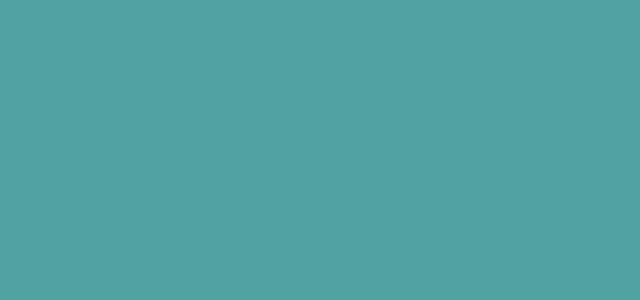
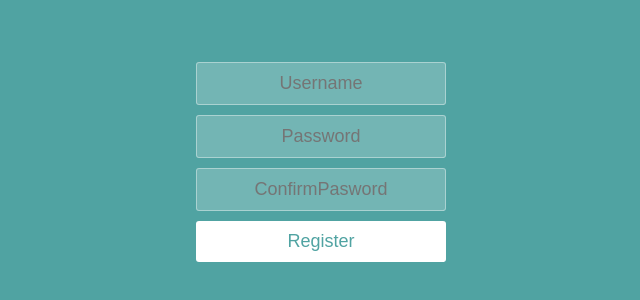
Before and after one commit to kaayush163/React-AngelaYu-Learn, a React (Create React App) app: page / in a window 1280 px wide. Shown: the part 166-466 px from the top of the page, without its empty margins (319-959 px from the left). Built offline with nearby package versions, Linux system fonts and the light colour scheme.

Commit message:
Login and register toogle by rendering conditionally

```diff
--- a/src/components/App.jsx
+++ b/src/components/App.jsx
@@ -1,34 +1,48 @@
 import React from "react";
-import Login from "./Login";
+import Form from "./Form";
 
-var isLoggedIn = false;
-
-const currTime = new Date().getHours();
-
-// function renderConditionally() {
-//   if (isLoggedIn === true) {
-//     return <h1>Hello</h1>;
-//   } else {
-//     return <Login />;
-//   }
-// }
+const userIsRegistered = false;
 
 function App() {
-  return;
-  // <div className="container">{renderConditionally()}</div>;
-  // <div className="container">{ if (isLoggedIn === true) {
-  //     return <h1>Hello</h1>;
-  //     } else {
-  //        return <Login />;
-  //     }}
-  //   </div>;
-  <div className="container">
-    {isLoggedIn ? <h1>Hello</h1> : <Login />}
-    {currTime > 12 ? <h1>Why are you still working?</h1> : null}
-  </div>;
+  return (
+    <div className="container">
+      <Form isRegistered={userIsRegistered} />
+    </div>
+  );
 }
 
 export default App;
+// import React from "react";
+// import Login from "./Login";
+
+// var isLoggedIn = false;
+
+// const currTime = new Date().getHours();
+
+// // function renderConditionally() {
+// //   if (isLoggedIn === true) {
+// //     return <h1>Hello</h1>;
+// //   } else {
+// //     return <Login />;
+// //   }
+// // }
+
+// function App() {
+//   return;
+//   // <div className="container">{renderConditionally()}</div>;
+//   // <div className="container">{ if (isLoggedIn === true) {
+//   //     return <h1>Hello</h1>;
+//   //     } else {
+//   //        return <Login />;
+//   //     }}
+//   //   </div>;
+//   <div className="container">
+//     {isLoggedIn ? <h1>Hello</h1> : <Login />}
+//     {currTime > 12 ? <h1>Why are you still working?</h1> : null}
+//   </div>;
+// }
+
+// export default App;
 // import React from "react";
 // import Login from "./Login";
 
--- /dev/null
+++ b/src/components/Form.js
@@ -0,0 +1,18 @@
+import React from "react";
+
+function Form(props) {
+  return (
+    <form className="form">
+      <input input="text" placeholder="Username" />
+      <input type="password" placeholder="Password" />
+      {props.isRegistered === false && (
+        <input type="password" placeholder="ConfirmPasword" />
+      )}
+      {/* <input type="password" placeholder="ConfirmPasword" /> */}
+
+      <button type="submit">{props.isRegistered ? "Login" : "Register"}</button>
+    </form>
+  );
+}
+
+export default Form;
```
